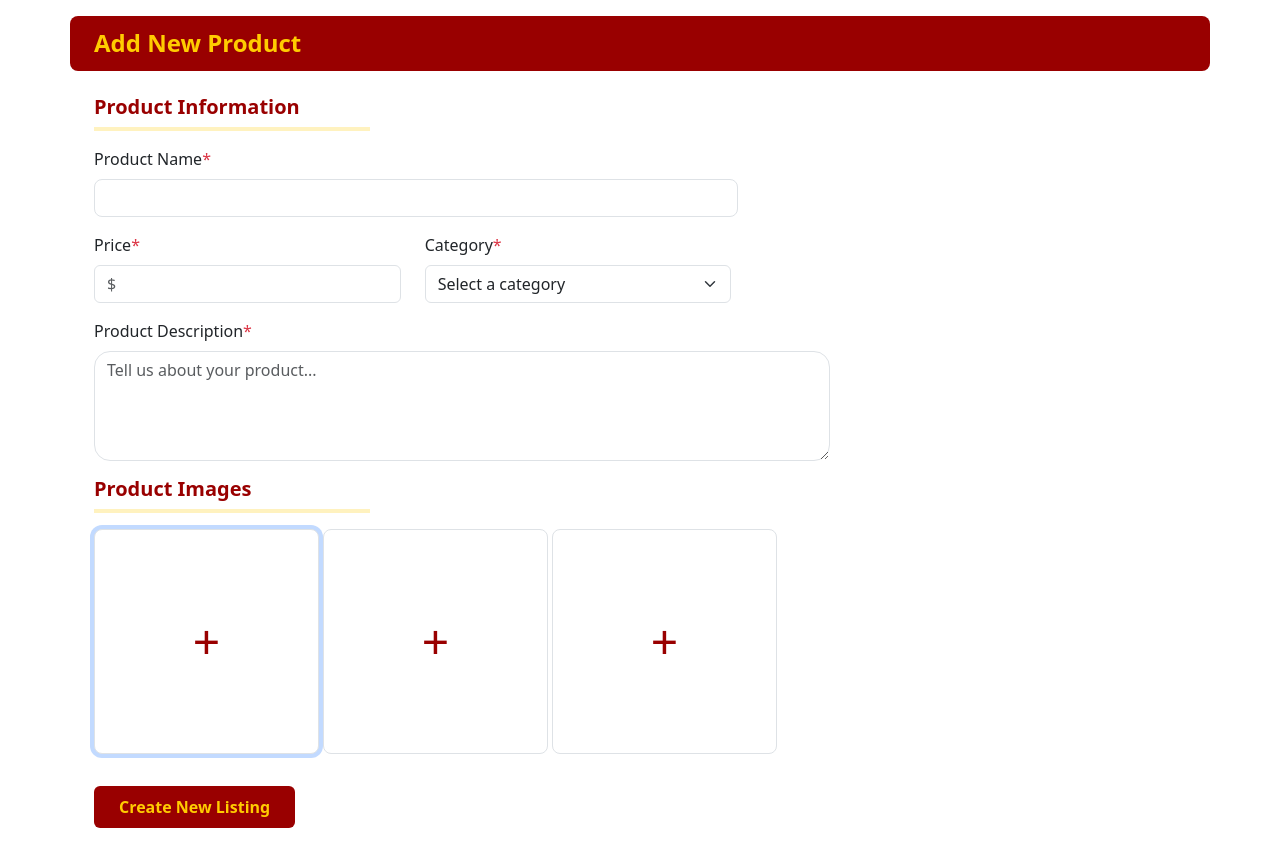
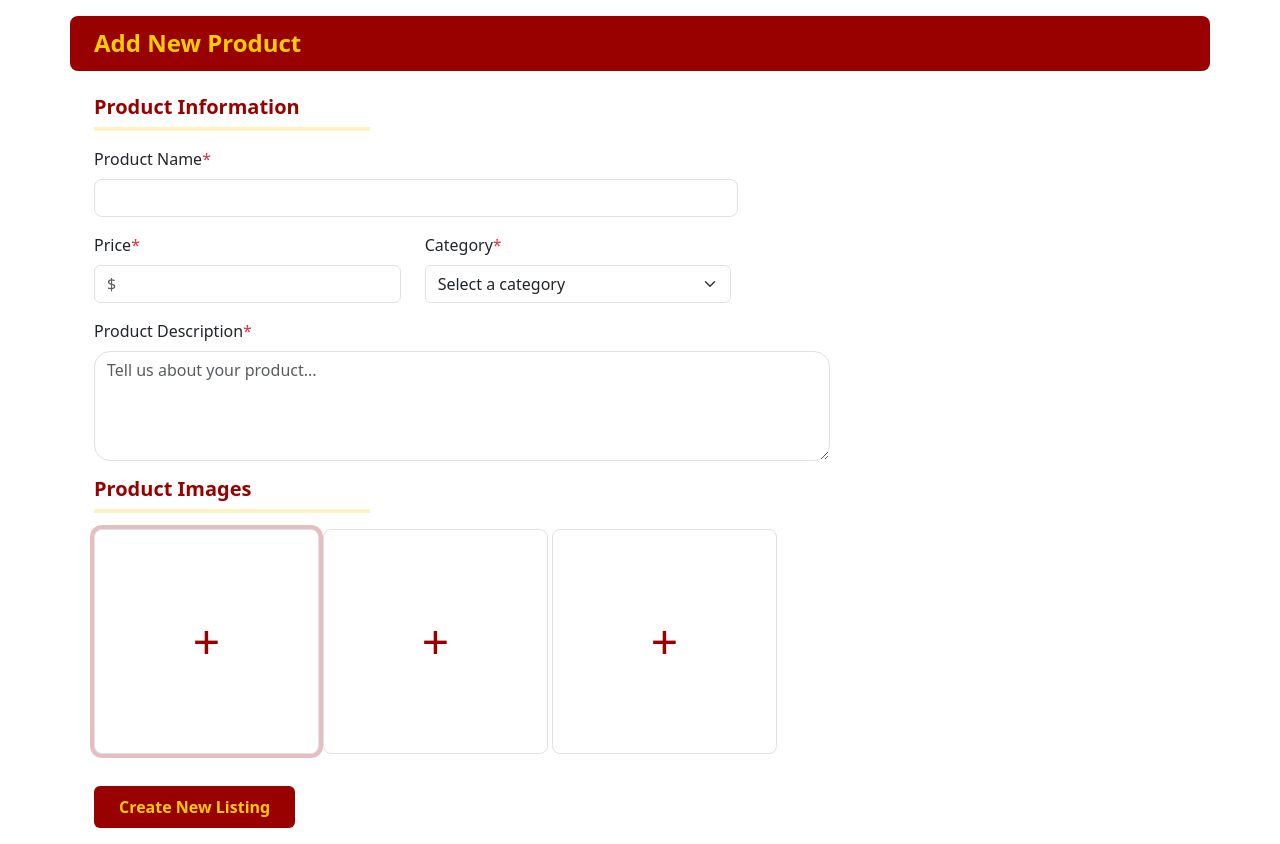
Before and after one commit to atsai488/CSCI201_project, a React (Vite) app in the folder create-listing/: page / in a window 1280 px wide. In both pictures the pointer is over the element 206 px from the left and 641 px from the top of the page. Built offline with nearby package versions, Linux system fonts and the light colour scheme.

Commit message:
Update CustomFileInput.css

```diff
--- a/create-listing/src/CustomFileInput.css
+++ b/create-listing/src/CustomFileInput.css
@@ -13,6 +13,6 @@
 }
 
 .custom-file:hover {
-    box-shadow: 0 0 0 0.25rem rgba(13, 110, 253, 0.25);
-    border-color: #86b7fe;
+    box-shadow: 0 0 0 0.25rem rgba(153, 0, 0, 0.25);
+    border-color: #990000;
 }
```
